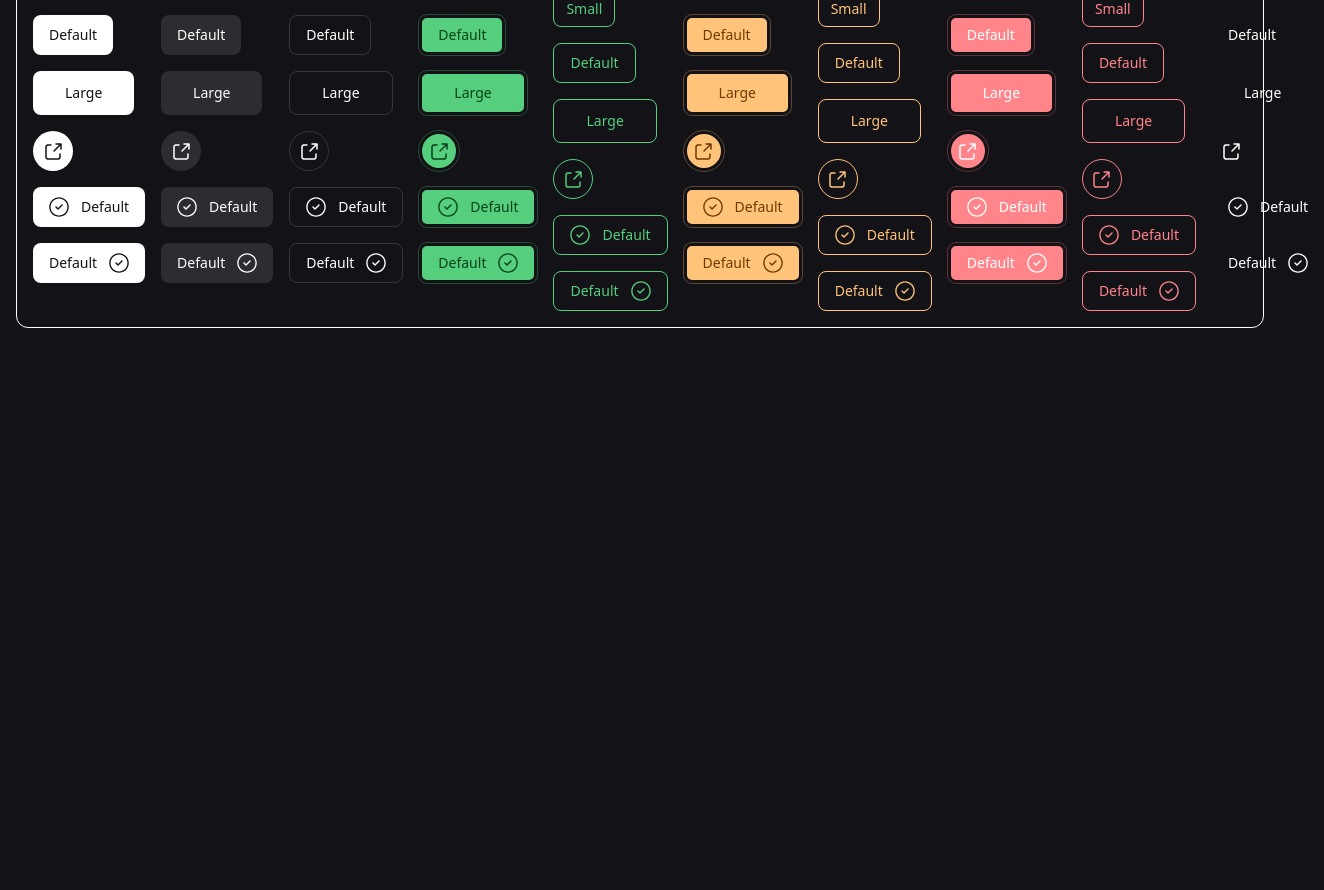
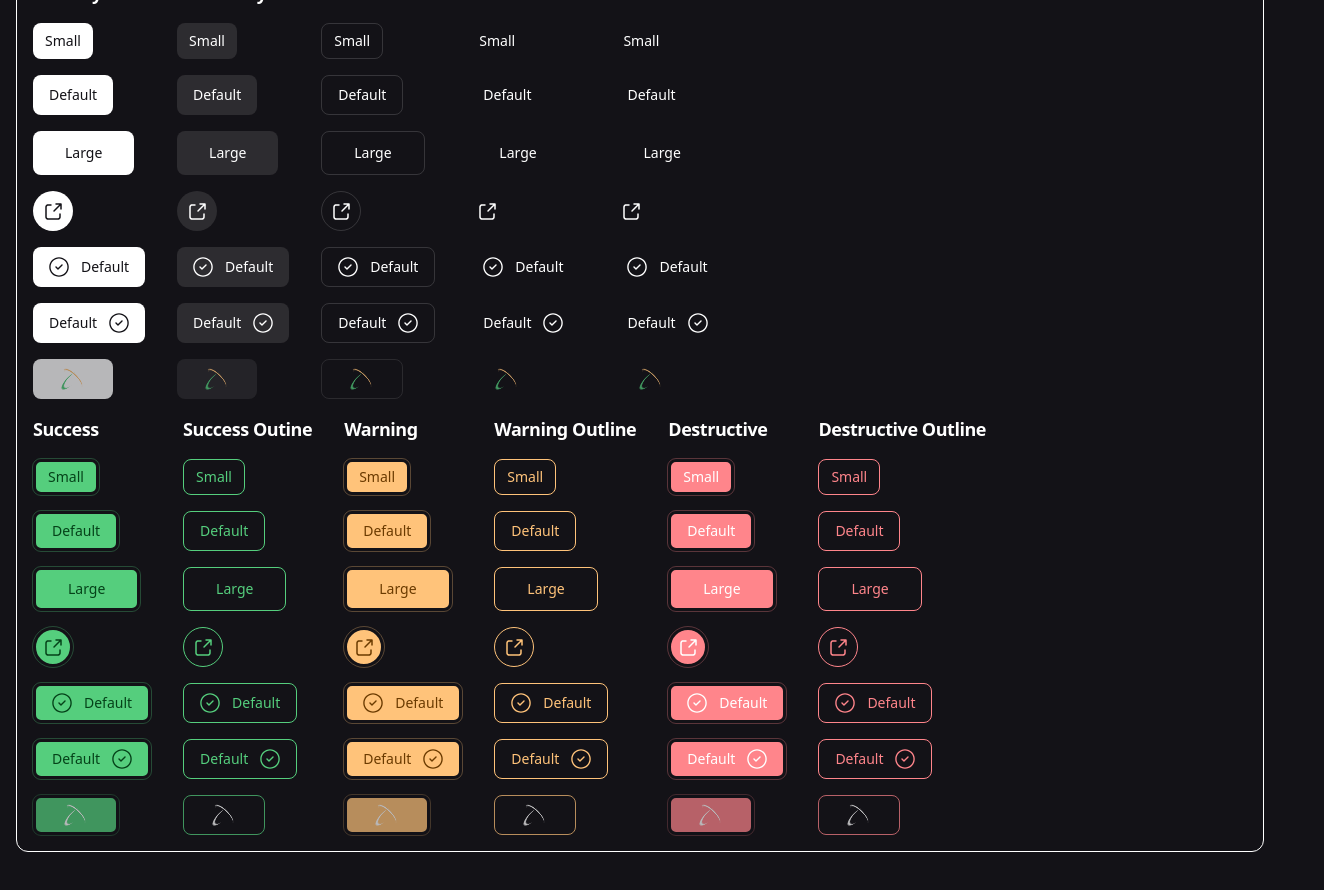
Before and after one commit to Cardano-Forge/MetaDraft, a Next.js app in the folder client/: page /style-guide in a window 1280 px wide. Shown: the part 680-1570 px from the top of the page, 1324 px wide, since content can reach past the window. Before the commit the page ends 1072 px from the top, so only its background shows below. Built offline with nearby package versions, Linux system fonts and the light colour scheme.

Commit message:
loading button

```diff
--- a/client/src/app/(dev)/style-guide/buttons.tsx
+++ b/client/src/app/(dev)/style-guide/buttons.tsx
@@ -8,7 +8,8 @@ export default function Buttons() {
   return (
     <div className="flex flex-col gap-4">
       <H variant="h4">Buttons</H>
-      <div className="flex w-full flex-row justify-between gap-4 rounded-xl border p-4">
+      <div className="flex w-full flex-col justify-between gap-4 rounded-xl border p-4">
+        <div className="flex flex-row gap-8">
           <div className="flex flex-col gap-4">
             <H variant="h6">Primary</H>
             <Button variant={"default"} size={"sm"}>
@@ -36,6 +37,9 @@ export default function Buttons() {
               icon={<CheckCircleIcon className="h-5 w-5" />}
               iconPosition="right"
             >
+              Default
+            </Button>
+            <Button variant={"default"} size={"default"} loading>
               Default
             </Button>
           </div>
@@ -68,6 +72,9 @@ export default function Buttons() {
             >
               Default
             </Button>
+            <Button variant={"secondary"} size={"default"} loading>
+              Default
+            </Button>
           </div>
           <div className="flex flex-col gap-4">
             <H variant="h6">Outline</H>
@@ -98,7 +105,79 @@ export default function Buttons() {
             >
               Default
             </Button>
+            <Button variant={"outline"} size={"default"} loading>
+              Default
+            </Button>
           </div>
+          <div className="flex flex-col gap-4">
+            <H variant="h6">Ghost</H>
+            <Button variant={"ghost"} size={"sm"}>
+              Small
+            </Button>
+            <Button variant={"ghost"} size={"default"}>
+              Default
+            </Button>
+            <Button variant={"ghost"} size={"lg"}>
+              Large
+            </Button>
+            <Button variant={"ghost"} size={"icon"}>
+              <ExportIcon />
+            </Button>
+            <Button
+              variant={"ghost"}
+              size={"default"}
+              icon={<CheckCircleIcon className="h-5 w-5" />}
+            >
+              Default
+            </Button>
+            <Button
+              variant={"ghost"}
+              size={"default"}
+              icon={<CheckCircleIcon className="h-5 w-5" />}
+              iconPosition="right"
+            >
+              Default
+            </Button>
+            <Button variant={"ghost"} size={"default"} loading>
+              Default
+            </Button>
+          </div>
+          <div className="flex flex-col gap-4">
+            <H variant="h6">Link</H>
+            <Button variant={"link"} size={"sm"}>
+              Small
+            </Button>
+            <Button variant={"link"} size={"default"}>
+              Default
+            </Button>
+            <Button variant={"link"} size={"lg"}>
+              Large
+            </Button>
+            <Button variant={"link"} size={"icon"}>
+              <ExportIcon />
+            </Button>
+            <Button
+              variant={"link"}
+              size={"default"}
+              icon={<CheckCircleIcon className="h-5 w-5" />}
+            >
+              Default
+            </Button>
+            <Button
+              variant={"link"}
+              size={"default"}
+              icon={<CheckCircleIcon className="h-5 w-5" />}
+              iconPosition="right"
+            >
+              Default
+            </Button>
+            <Button variant={"link"} size={"default"} loading>
+              Default
+            </Button>
+          </div>
+        </div>
+
+        <div className="flex flex-row gap-8">
           <div className="flex flex-col gap-4">
             <H variant="h6">Success</H>
             <Button variant={"success"} size={"sm"}>
@@ -126,6 +205,9 @@ export default function Buttons() {
               icon={<CheckCircleIcon className="h-5 w-5" />}
               iconPosition="right"
             >
+              Default
+            </Button>
+            <Button variant={"success"} size={"default"} loading>
               Default
             </Button>
           </div>
@@ -158,6 +240,9 @@ export default function Buttons() {
             >
               Default
             </Button>
+            <Button variant={"successOutline"} size={"default"} loading>
+              Default
+            </Button>
           </div>
           <div className="flex flex-col gap-4">
             <H variant="h6">Warning</H>
@@ -186,6 +271,9 @@ export default function Buttons() {
               icon={<CheckCircleIcon className="h-5 w-5" />}
               iconPosition="right"
             >
+              Default
+            </Button>
+            <Button variant={"warning"} size={"default"} loading>
               Default
             </Button>
           </div>
@@ -218,6 +306,9 @@ export default function Buttons() {
             >
               Default
             </Button>
+            <Button variant={"warningOutilne"} size={"default"} loading>
+              Default
+            </Button>
           </div>
           <div className="flex flex-col gap-4">
             <H variant="h6">Destructive</H>
@@ -246,6 +337,9 @@ export default function Buttons() {
               icon={<CheckCircleIcon className="h-5 w-5" />}
               iconPosition="right"
             >
+              Default
+            </Button>
+            <Button variant={"destructive"} size={"default"} loading>
               Default
             </Button>
           </div>
@@ -278,38 +372,12 @@ export default function Buttons() {
             >
               Default
             </Button>
-        </div>
-        <div className="flex flex-col gap-4">
-          <H variant="h6">Ghost</H>
-          <Button variant={"ghost"} size={"sm"}>
-            Small
-          </Button>
-          <Button variant={"ghost"} size={"default"}>
-            Default
-          </Button>
-          <Button variant={"ghost"} size={"lg"}>
-            Large
-          </Button>
-          <Button variant={"ghost"} size={"icon"}>
-            <ExportIcon />
-          </Button>
-          <Button
-            variant={"ghost"}
-            size={"default"}
-            icon={<CheckCircleIcon className="h-5 w-5" />}
-          >
-            Default
-          </Button>
-          <Button
-            variant={"ghost"}
-            size={"default"}
-            icon={<CheckCircleIcon className="h-5 w-5" />}
-            iconPosition="right"
-          >
+            <Button variant={"destructiveOutilne"} size={"default"} loading>
               Default
             </Button>
           </div>
         </div>
       </div>
+    </div>
   );
 }
--- a/client/src/app/(dev)/style-guide/page.tsx
+++ b/client/src/app/(dev)/style-guide/page.tsx
@@ -1,12 +1,18 @@
 import H from "~/components/h";
 import Icons from "./icons";
 import Buttons from "./buttons";
+import Loader from "~/components/loader";
 
 export default function StyleGuidePage() {
   return (
     <main className="flex min-h-screen flex-col bg-background text-white">
       <div className="container flex flex-col gap-4 px-4 py-16">
         <H>Style guide</H>
+        <div className="mt-4 flex flex-row items-center gap-4">
+          <H variant="h6">Loader :</H>
+          <Loader />
+          <Loader className="loader-white" />
+        </div>
         <Icons />
         <Buttons />
       </div>
--- /dev/null
+++ b/client/src/components/loader.tsx
@@ -0,0 +1,5 @@
+import { cn } from "~/lib/utils";
+
+export default function Loader({ className }: { className?: string }) {
+  return <span className={cn("loader", className)} />;
+}
--- a/client/src/components/ui/button.tsx
+++ b/client/src/components/ui/button.tsx
@@ -1,14 +1,16 @@
+/* eslint-disable @typescript-eslint/prefer-nullish-coalescing */
 import * as React from "react";
 import { Slot } from "@radix-ui/react-slot";
 import { cva, type VariantProps } from "class-variance-authority";
 
 import { cn } from "~/lib/utils";
+import Loader from "../loader";
 
 const buttonVariants = cva(
   cn(
     "inline-flex items-center justify-center whitespace-nowrap rounded-lg text-sm font-medium ring-offset-background transition-colors w-fit",
     "focus-visible:outline-none focus-visible:ring-2 focus-visible:ring-ring focus-visible:ring-offset-2", // focus
-    "disabled:pointer-events-none disabled:opacity-50", // disabled
+    "disabled:pointer-events-none disabled:opacity-70", // disabled
   ),
   {
     variants: {
@@ -46,7 +48,7 @@ const buttonVariants = cva(
 );
 
 const commonStyle =
-  "!leading-none inline-flex items-center justify-center relative rounded-md transition-all focus-visible:outline-none focus-visible:ring-1 focus-visible:ring-ring disabled:pointer-events-none disabled:opacity-50";
+  "!leading-none inline-flex items-center justify-center relative rounded-md transition-all focus-visible:outline-none focus-visible:ring-1 focus-visible:ring-ring disabled:pointer-events-none";
 
 export interface ButtonProps
   extends React.ButtonHTMLAttributes<HTMLButtonElement>,
@@ -94,19 +96,22 @@ const Button = React.forwardRef<HTMLButtonElement, ButtonProps>(
     ref,
   ) => {
     const Comp = asChild ? Slot : "button";
+    const isLoaderWhite =
+      variant?.includes("success") ||
+      variant?.includes("warning") ||
+      variant?.includes("destructive");
     return (
       <Comp
         className={cn(buttonVariants({ variant, size, className }))}
         ref={ref}
-        // eslint-disable-next-line @typescript-eslint/prefer-nullish-coalescing
         disabled={disabled || loading}
         {...props}
       >
         {loading ? (
           <>
             <span className={cn(commonStyle, "invisible")}>{children}</span>
-            <div className="absolute flex items-center gap-2">
-              {/* <Loader2 className="h-5 w-5 animate-spin" /> */} Loading
+            <div className="absolute flex h-8 w-8 items-center justify-center gap-2">
+              <Loader className={cn(isLoaderWhite && "loader-white")} />
             </div>
           </>
         ) : (
--- a/client/src/styles/globals.css
+++ b/client/src/styles/globals.css
@@ -4,29 +4,29 @@
 
 @layer base {
   :root {
-    --background: 260 14% 8%;             /* #131217 */
-    --foreground: 0 0% 100%;              /* #ffffff */
-    --card: 264 7% 13%;                   /* #211f23 */
-    --card-foreground: 0 0% 100%;         /* #ffffff */
-    --popover: 264 7% 13%;                /* #211f23 */
-    --popover-foreground: 0 0% 100%;      /* #ffffff */
-    --primary: 0 0% 100%;                 /* #ffffff */
-    --primary-foreground: 260 14% 8%;     /* #131217 */
-    --secondary: 264 5% 18%;              /* #2d2c30 */
-    --secondary-foreground: 0 0% 100%;    /* #ffffff */
-    --muted: 264 5% 18%;                  /* #2d2c30 */
-    --muted-foreground: 0 0% 100%;        /* #ffffff */
-    --primary: 0 0% 100%;                 /* #ffffff */
-    --primary-foreground: 260 14% 8%;     /* #131217 */
-    --destructive: 357 100% 76%;          /* #ff858b */
-    --destructive-foreground: 0 0% 100%;  /* #ffffff */
-    --warning: 33 100% 74%;               /* #ffc37a */
-    --warning-foreground: 33 100% 21%;    /* #6b3b00 */
-    --success: 140 55% 57%;               /* #55ce7d */
-    --success-foreground: 140 86% 14%;    /* #054219 */
-    --border: 0 0% 100%;                  /* #ffffff26 */
-    --input: 0 0% 100%;                   /* #ffffff26 */
-    --ring: 0 0% 100%;                    /* #ffffff26 */
+    --background: 260 14% 8%; /* #131217 */
+    --foreground: 0 0% 100%; /* #ffffff */
+    --card: 264 7% 13%; /* #211f23 */
+    --card-foreground: 0 0% 100%; /* #ffffff */
+    --popover: 264 7% 13%; /* #211f23 */
+    --popover-foreground: 0 0% 100%; /* #ffffff */
+    --primary: 0 0% 100%; /* #ffffff */
+    --primary-foreground: 260 14% 8%; /* #131217 */
+    --secondary: 264 5% 18%; /* #2d2c30 */
+    --secondary-foreground: 0 0% 100%; /* #ffffff */
+    --muted: 264 5% 18%; /* #2d2c30 */
+    --muted-foreground: 0 0% 100%; /* #ffffff */
+    --primary: 0 0% 100%; /* #ffffff */
+    --primary-foreground: 260 14% 8%; /* #131217 */
+    --destructive: 357 100% 76%; /* #ff858b */
+    --destructive-foreground: 0 0% 100%; /* #ffffff */
+    --warning: 33 100% 74%; /* #ffc37a */
+    --warning-foreground: 33 100% 21%; /* #6b3b00 */
+    --success: 140 55% 57%; /* #55ce7d */
+    --success-foreground: 140 86% 14%; /* #054219 */
+    --border: 0 0% 100%; /* #ffffff26 */
+    --input: 0 0% 100%; /* #ffffff26 */
+    --ring: 0 0% 100%; /* #ffffff26 */
     --radius: 0.5rem;
   }
 }
@@ -39,3 +39,83 @@
     @apply bg-background text-foreground;
   }
 }
+
+/* Custom loader from css site */
+.loader {
+  transform: rotateZ(45deg);
+  perspective: 1000px;
+  border-radius: 50%;
+  width: 24px;
+  height: 24px;
+  color: #ffc37a !important;
+}
+.loader-white {
+  color: #ffffff !important;
+}
+.loader:before,
+.loader:after {
+  content: "";
+  display: block;
+  position: absolute;
+  top: 0;
+  left: 0;
+  width: inherit;
+  height: inherit;
+  border-radius: 50%;
+  transform: rotateX(70deg);
+  animation: 1s spin linear infinite;
+}
+.loader:after {
+  color: #55ce7d;
+  transform: rotateY(70deg);
+  animation-delay: 0.4s;
+}
+.loader-white:after {
+  color: #ffffff;
+}
+
+@keyframes rotate {
+  0% {
+    transform: translate(-50%, -50%) rotateZ(0deg);
+  }
+  100% {
+    transform: translate(-50%, -50%) rotateZ(360deg);
+  }
+}
+
+@keyframes rotateccw {
+  0% {
+    transform: translate(-50%, -50%) rotate(0deg);
+  }
+  100% {
+    transform: translate(-50%, -50%) rotate(-360deg);
+  }
+}
+
+@keyframes spin {
+  0%,
+  100% {
+    box-shadow: 0.2em 0px 0 0px currentcolor;
+  }
+  12% {
+    box-shadow: 0.2em 0.2em 0 0 currentcolor;
+  }
+  25% {
+    box-shadow: 0 0.2em 0 0px currentcolor;
+  }
+  37% {
+    box-shadow: -0.2em 0.2em 0 0 currentcolor;
+  }
+  50% {
+    box-shadow: -0.2em 0 0 0 currentcolor;
+  }
+  62% {
+    box-shadow: -0.2em -0.2em 0 0 currentcolor;
+  }
+  75% {
+    box-shadow: 0px -0.2em 0 0 currentcolor;
+  }
+  87% {
+    box-shadow: 0.2em -0.2em 0 0 currentcolor;
+  }
+}
```
Lines whose indentation alone changed are shown as unchanged.
